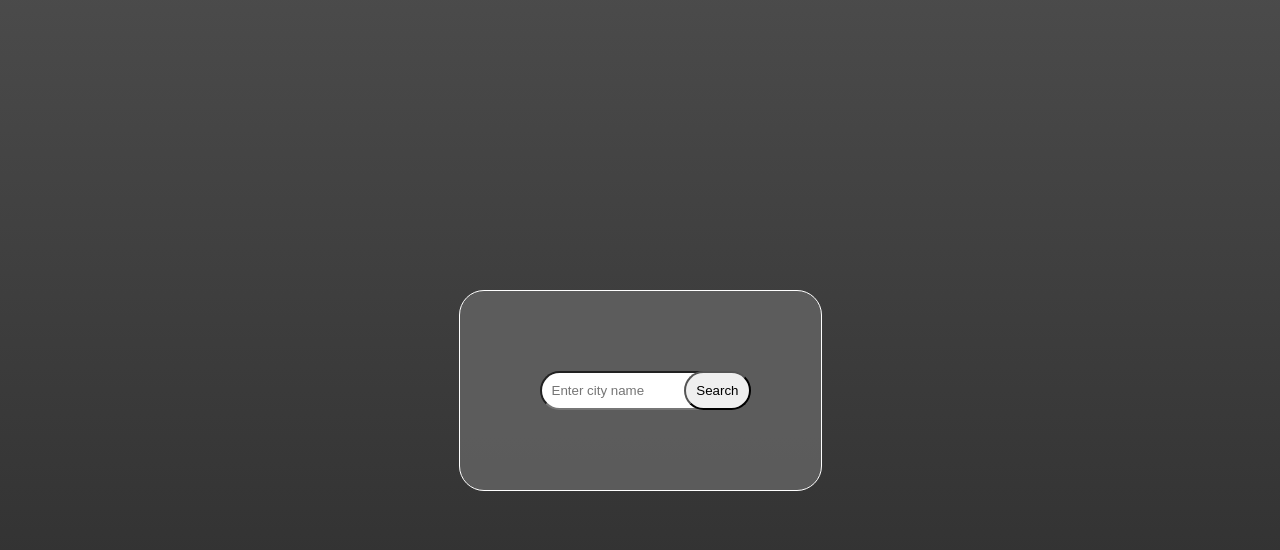
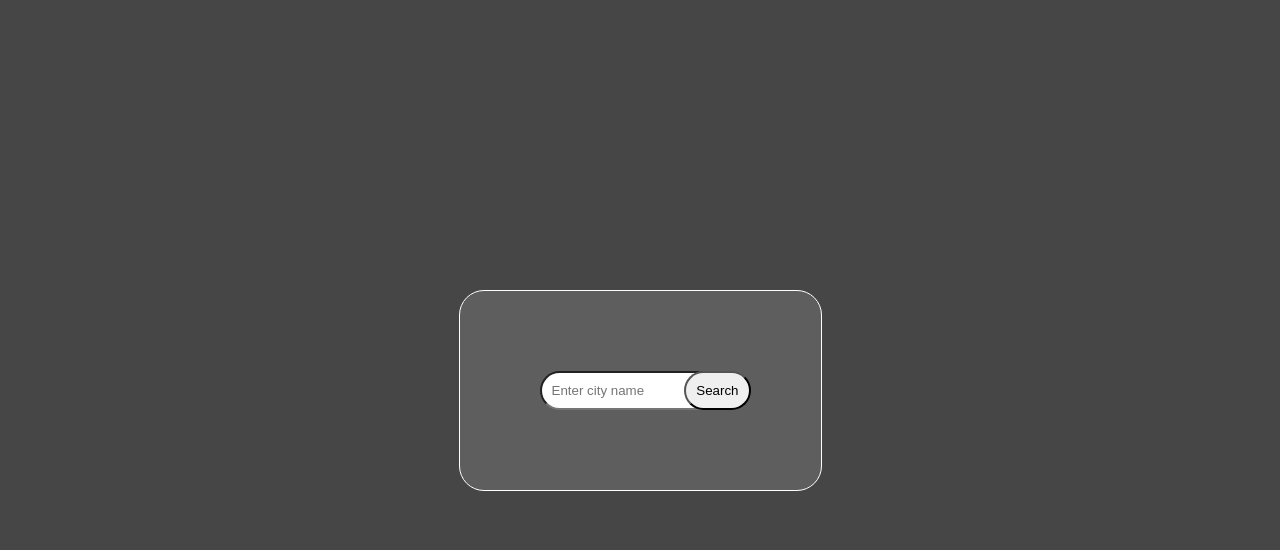
Before and after one commit to enomis-93/Simple-Weather-App, a plain HTML site: page index.html in a window 1280 px wide. Shown: the part 250-800 px from the top of the page. Drawn offline with nearby package versions, Linux system fonts and the light colour scheme.

Commit message:
removed gradient background

```diff
--- a/style.css
+++ b/style.css
@@ -5,10 +5,13 @@
 }
 
 body {
-    background: linear-gradient(rgb(85, 85, 85), rgb(31, 31, 31));
+    background: rgb(70, 70, 70);
     font-family: 'Fira Sans', sans-serif;
     font-family: 'Open Sans', sans-serif;
     color: white;
+    display: flex;
+    width: 100vw;
+    height: 100vw;
 }
 
 .container {
@@ -17,8 +20,6 @@ body {
     align-items: center;
     justify-content: center;
     margin: 0 auto;
-    width: 80vw;
-    height: 100vw;
 }
 /* Card */
 .card {
```
